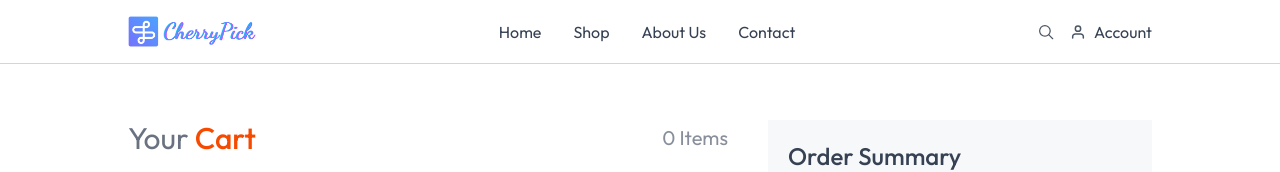
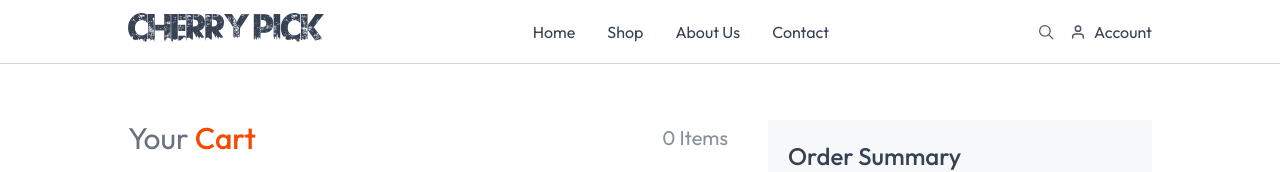
Before and after one commit to mushfiqbh/CherryPick, a Next.js app: page /cart in a window 1280 px wide. Shown: the top 172 px of the page. Built offline with nearby package versions, Linux system fonts and the light colour scheme; no server answers; the database is empty.

Commit message:
Site logo changed to urban jungle text

```diff
--- a/src/assets/assets.ts
+++ b/src/assets/assets.ts
@@ -97,132 +97,3 @@ export const assets = {
   product_details_page_apple_earphone_image5,
   checkmark,
 };
-
-export const orderDummyData = [
-  {
-    _id: "67a20934b3db72db5cc77b2b",
-    userId: "user_2sZFHS1UIIysJyDVzCpQhUhTIhw",
-    items: [
-      {
-        product: {
-          _id: "67a1f4e43f34a77b6dde9144",
-          userId: "user_2sZFHS1UIIysJyDVzCpQhUhTIhw",
-          name: "Apple AirPods Pro",
-          description:
-            "Apple AirPods Pro (2nd Gen) with MagSafe Case (USB-C) provide excellent sound, active noise cancellation, and a comfortable fit. The USB-C case ensures quick charging, and they pair seamlessly with Apple devices for an effortless audio experience.",
-          price: 499.99,
-          offerPrice: 399.99,
-          image: [
-            "https://res.cloudinary.com/djbvf02yt/image/upload/v1738667237/lrllaprpos2pnp5c9pyy.png",
-            "https://res.cloudinary.com/djbvf02yt/image/upload/v1738667238/jqotgy2rvm36vfjv6lxl.png",
-            "https://res.cloudinary.com/djbvf02yt/image/upload/v1738667238/niw7tqxvjsxt7wcehxeo.png",
-            "https://res.cloudinary.com/djbvf02yt/image/upload/v1738667237/h8cq4x9cfzqzwaiarvpk.png",
-          ],
-          category: "Earphone",
-          date: 1738667236865,
-          __v: 0,
-        },
-        quantity: 1,
-        _id: "67a20934b3db72db5cc77b2c",
-      },
-    ],
-    amount: 406.99,
-    address: {
-      _id: "67a1e4233f34a77b6dde9055",
-      userId: "user_2sZFHS1UIIysJyDVzCpQhUhTIhw",
-      fullName: "GreatStack",
-      phoneNumber: "0123456789",
-      pincode: 654321,
-      area: "Main Road , 123 Street, G Block",
-      city: "City",
-      state: "State",
-      __v: 0,
-    },
-    status: "Order Placed",
-    date: 1738672426822,
-    __v: 0,
-  },
-  {
-    _id: "67a20949b3db72db5cc77b2e",
-    userId: "user_2sZFHS1UIIysJyDVzCpQhUhTIhw",
-    items: [
-      {
-        product: {
-          _id: "67a1f52e3f34a77b6dde914a",
-          userId: "user_2sZFHS1UIIysJyDVzCpQhUhTIhw",
-          name: "Bose QuietComfort 45",
-          description:
-            "The Bose QuietComfort 45 headphones are engineered for exceptional sound quality and unparalleled noise cancellation. With a 24-hour battery life and comfortable, lightweight design, these headphones deliver premium audio for any environment. Whether on a flight, in the office, or at home, the Bose QC45 blocks out distractions, offering an immersive listening experience.",
-          price: 429.99,
-          offerPrice: 329.99,
-          image: [
-            "https://res.cloudinary.com/djbvf02yt/image/upload/v1738667311/m16coelz8ivkk9f0nwrz.png",
-          ],
-          category: "Headphone",
-          date: 1738667310300,
-          __v: 0,
-        },
-        quantity: 1,
-        _id: "67a20949b3db72db5cc77b2f",
-      },
-    ],
-    amount: 335.99,
-    address: {
-      _id: "67a1e4233f34a77b6dde9055",
-      userId: "user_2sZFHS1UIIysJyDVzCpQhUhTIhw",
-      fullName: "GreatStack",
-      phoneNumber: "0123456789",
-      pincode: 654321,
-      area: "Main Road , 123 Street, G Block",
-      city: "City",
-      state: "State",
-      __v: 0,
-    },
-    status: "Order Placed",
-    date: 1738672448031,
-    __v: 0,
-  },
-  {
-    _id: "67a209bab3db72db5cc77b34",
-    userId: "user_2sZFHS1UIIysJyDVzCpQhUhTIhw",
-    items: [
-      {
-        product: {
-          _id: "67a1f4e43f34a77b6dde9144",
-          userId: "user_2sZFHS1UIIysJyDVzCpQhUhTIhw",
-          name: "Apple AirPods Pro",
-          description:
-            "Apple AirPods Pro (2nd Gen) with MagSafe Case (USB-C) provide excellent sound, active noise cancellation, and a comfortable fit. The USB-C case ensures quick charging, and they pair seamlessly with Apple devices for an effortless audio experience.",
-          price: 499.99,
-          offerPrice: 399.99,
-          image: [
-            "https://res.cloudinary.com/djbvf02yt/image/upload/v1738667237/lrllaprpos2pnp5c9pyy.png",
-            "https://res.cloudinary.com/djbvf02yt/image/upload/v1738667238/jqotgy2rvm36vfjv6lxl.png",
-            "https://res.cloudinary.com/djbvf02yt/image/upload/v1738667238/niw7tqxvjsxt7wcehxeo.png",
-            "https://res.cloudinary.com/djbvf02yt/image/upload/v1738667237/h8cq4x9cfzqzwaiarvpk.png",
-          ],
-          category: "Earphone",
-          date: 1738667236865,
-          __v: 0,
-        },
-        quantity: 1,
-        _id: "67a209bab3db72db5cc77b35",
-      },
-    ],
-    amount: 406.99,
-    address: {
-      _id: "67a1e4233f34a77b6dde9055",
-      userId: "user_2sZFHS1UIIysJyDVzCpQhUhTIhw",
-      fullName: "GreatStack",
-      phoneNumber: "0123456789",
-      pincode: 654321,
-      area: "Main Road , 123 Street, G Block",
-      city: "City",
-      state: "State",
-      __v: 0,
-    },
-    status: "Order Placed",
-    date: 1738672560698,
-    __v: 0,
-  },
-];
--- a/src/components/Navbar.tsx
+++ b/src/components/Navbar.tsx
@@ -5,6 +5,9 @@ import Link from "next/link";
 import { useAppContext } from "@/context/AppContext";
 import Image from "next/image";
 import { useAuthContext } from "@/context/AuthContext";
+import localFont from "next/font/local";
+
+const UrbanJungle = localFont({ src: "../assets/UrbanJungle.otf" });
 
 const Navbar = () => {
   const { router } = useAppContext();
@@ -12,14 +15,15 @@ const Navbar = () => {
 
   return (
     <nav className="min-h-16 flex items-center justify-between px-6 md:px-16 lg:px-32 py-0 border-b border-gray-300 text-gray-700">
-      <Image
+      <h1 className={`text-4xl ${UrbanJungle.className}`}>CHERRY PICK</h1>
+      {/* <Image
         className="cursor-pointer w-36 md:w-32"
         onClick={() => router.push("/")}
         src={assets.logo}
         alt="logo"
         height={36}
         width={144}
-      />
+      /> */}
       <div className="flex items-center gap-4 lg:gap-8 max-md:hidden">
         <Link href="/" className="hover:text-gray-900 transition">
           Home
```
Also changed, not shown: src/assets/UrbanJungle.otf (added).
